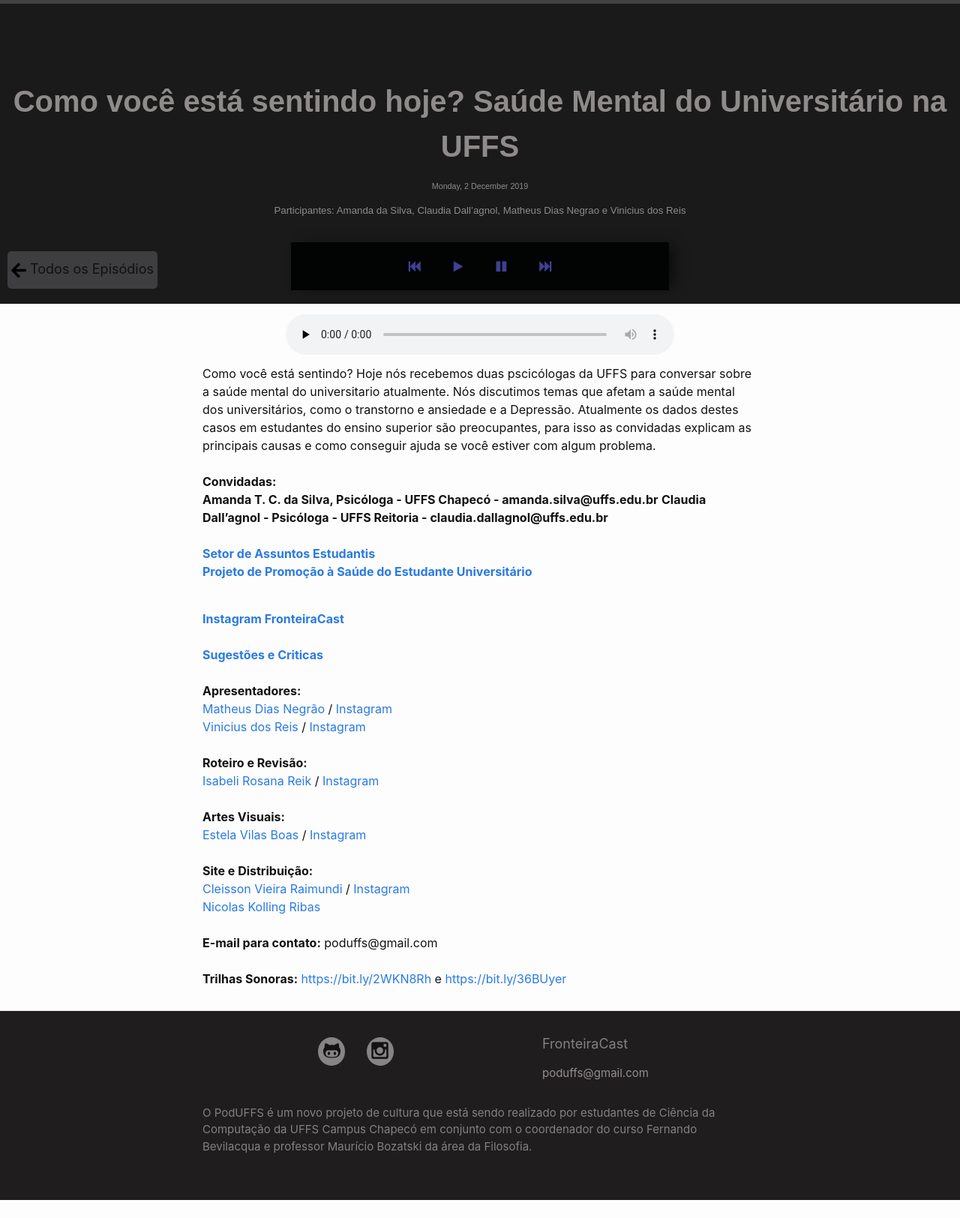
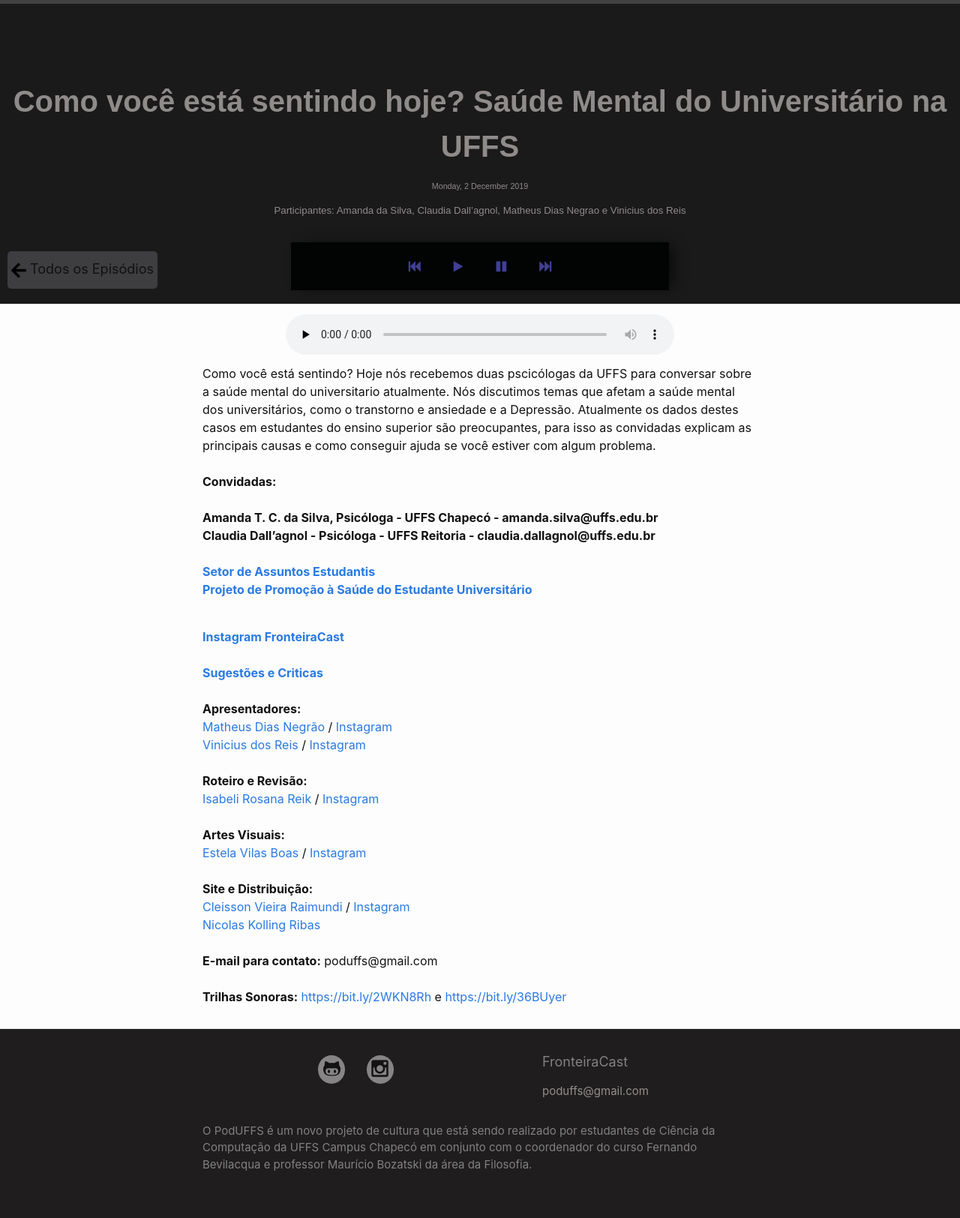
Before and after one commit to ccuffs/fronteiracast, a Jekyll site: the page built from site/_posts/fronteiracast/2019-12-02-5.md, in a window 1280 px wide. Shown: the whole page at 75% size. Built offline with Jekyll 4.4.1, drawn with Linux system fonts in a browser that asks for light colours; before the commit the page ends 1600 px from its top, so only the background shows below that.

Commit message:
arrumando alguns erros

```diff
--- a/site/_posts/fronteiracast/2019-12-02-5.md
+++ b/site/_posts/fronteiracast/2019-12-02-5.md
@@ -15,8 +15,8 @@ participants: Amanda da Silva, Claudia Dall’agnol,  Matheus Dias Negrao e Vini
 subtitle: Como você está sentindo? Hoje nós recebemos duas pscicólogas da UFFS para conversar sobre a saúde mental do universitario atualmente.
 description: '<br><br> Como você está sentindo? Hoje nós recebemos duas pscicólogas da UFFS para conversar sobre a saúde mental do universitario atualmente. Nós discutimos temas que afetam a saúde mental dos universitários, como o transtorno e ansiedade e a Depressão. Atualmente os dados destes casos em estudantes do ensino superior são preocupantes, para isso as convidadas explicam as principais causas e como conseguir ajuda se você estiver com algum problema. <br><br>
 
-<b>Convidadas:</b> <br>
-<b>Amanda T. C. da Silva, Psicóloga - UFFS Chapecó - amanda.silva@uffs.edu.br</b>
+<b>Convidadas:</b> <br><br>
+<b>Amanda T. C. da Silva, Psicóloga - UFFS Chapecó - amanda.silva@uffs.edu.br</b><br>
 <b>Claudia Dall’agnol - Psicóloga - UFFS Reitoria - claudia.dallagnol@uffs.edu.br</b><br><br>
 
 <b><a href="https://www.facebook.com/saechapeco/">Setor de Assuntos Estudantis</a></b><br>
```
Also changed, not shown: site/_posts/fronteiracast/2019-11-25-4.md (+1 -1 lines).
